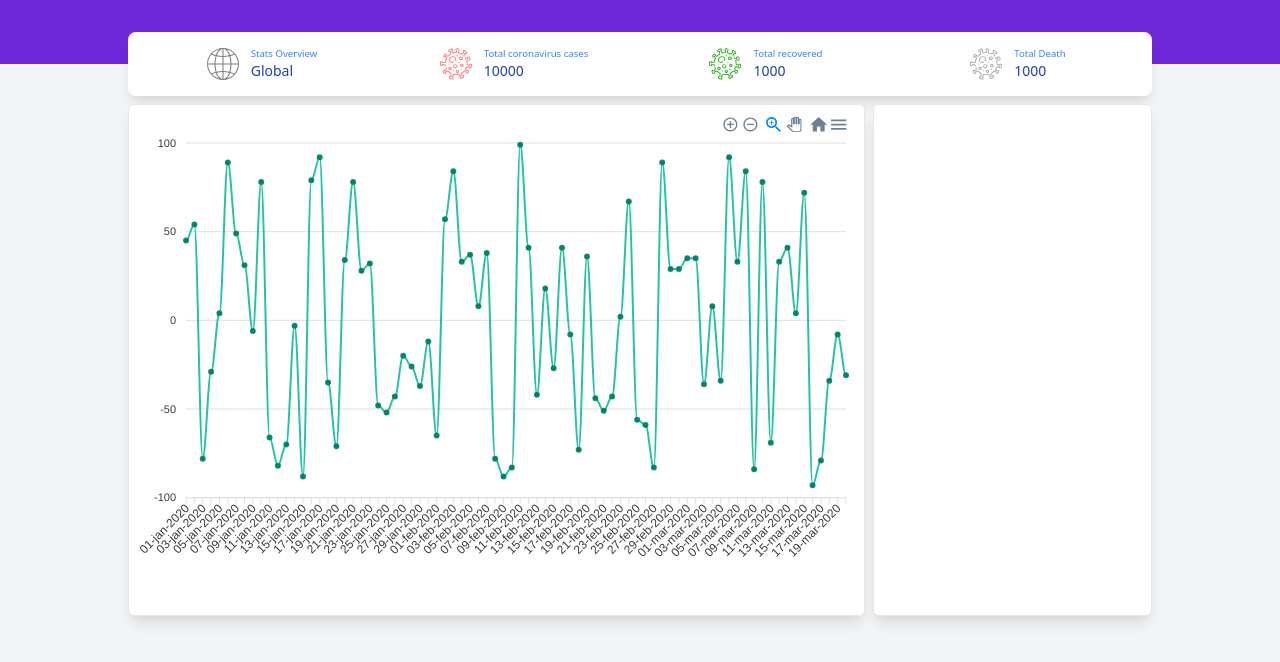
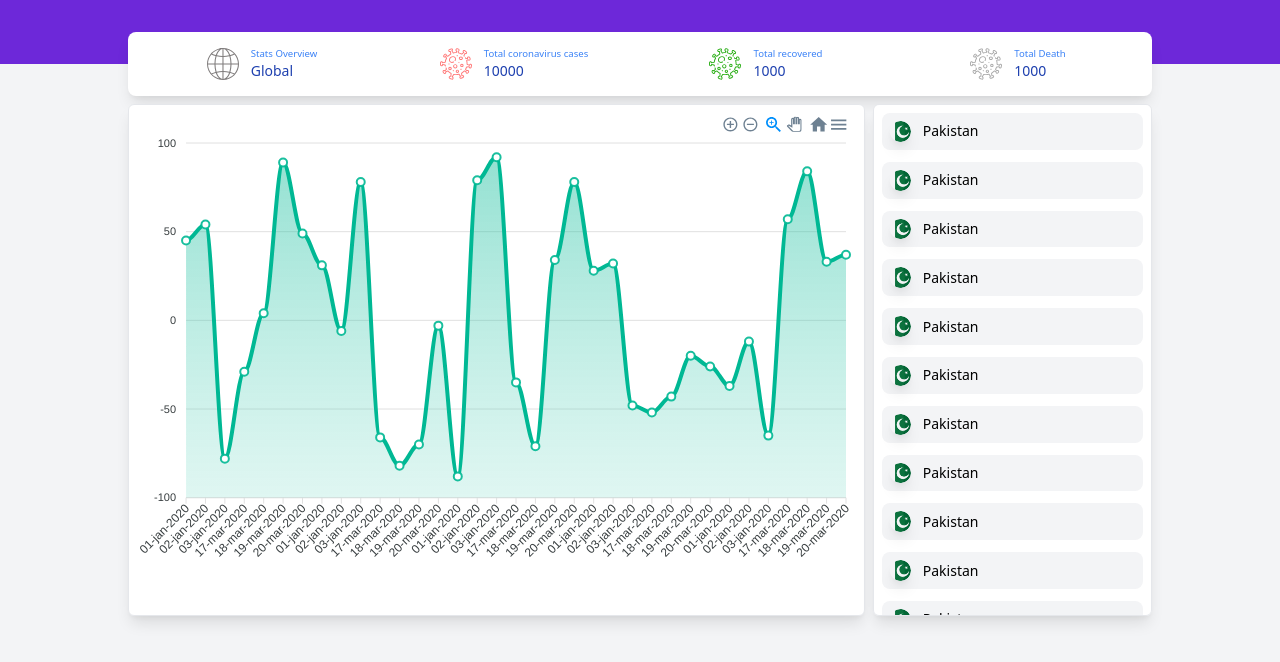
Before and after one commit to izaanjahangir/covid-tracker-reactjs, a React (Create React App) app: page / in a window 1280 px wide. Shown: the top 662 px of the page. Built offline with nearby package versions, Linux system fonts and the light colour scheme.

Commit message:
added basic UI for country selector

```diff
--- /dev/null
+++ b/src/components/CountryItem/index.js
@@ -0,0 +1,26 @@
+import pakistanFlag from "../../assets/icons/pakistan.svg";
+import "./style.css";
+
+function CountryItem(props) {
+  return (
+    <div
+      className={
+        "my-3 cursor-pointer bg-gray-100 hover:bg-gray-200 rounded-lg w-full py-2 px-2 flex items-center " +
+        props.className
+      }
+    >
+      <img
+        className="shadow-lg country-item-icon"
+        alt="flag"
+        src={pakistanFlag}
+      />
+      <p className="ml-3 text-sm">Pakistan</p>
+    </div>
+  );
+}
+
+CountryItem.defaultProps = {
+  className: "",
+};
+
+export default CountryItem;
--- /dev/null
+++ b/src/components/CountryItem/style.css
@@ -0,0 +1,5 @@
+.country-item-icon {
+  width: 1.3rem;
+  height: 1.3rem;
+  border-radius: 1.3rem;
+}
--- a/src/components/LineGraph/index.js
+++ b/src/components/LineGraph/index.js
@@ -10,103 +10,65 @@ const GRAPH_OPTIONS = {
     stroke: {
       curve: "smooth",
       lineCap: "round",
-      width: 2,
+      width: 4,
       dashArray: 0,
     },
-
+    fill: {
+      type: "gradient",
+    },
     markers: {
-      size: 2,
-      colors: ["#008369"],
-      strokeColors: ["#008369"],
-      shape: "circle",
+      size: 4,
+      colors: ["#ffffff"],
+      strokeColor: "#00b894",
+      strokeWidth: 2,
+    },
+    tooltip: {
+      theme: "dark",
+    },
+    dataLabels: {
+      enabled: false,
     },
     plotOptions: {
       area: {
-        fillTo: "origin",
+        fillTo: "end",
       },
     },
     chart: {
       id: "basic-bar",
-
     },
     xaxis: {
       categories: [
         "01-jan-2020",
         "02-jan-2020",
         "03-jan-2020",
-        "04-jan-2020",
-        "05-jan-2020",
-        "06-jan-2020",
-        "07-jan-2020",
-        "08-jan-2020",
-        "09-jan-2020",
-        "10-jan-2020",
-        "11-jan-2020",
-        "12-jan-2020",
-        "13-jan-2020",
-        "14-jan-2020",
-        "15-jan-2020",
-        "16-jan-2020",
-        "17-jan-2020",
-        "18-jan-2020",
-        "19-jan-2020",
-        "20-jan-2020",
-        "21-jan-2020",
-        "22-jan-2020",
-        "23-jan-2020",
-        "24-jan-2020",
-        "25-jan-2020",
-        "26-jan-2020",
-        "27-jan-2020",
-        "28-jan-2020",
-        "29-jan-2020",
-        "30-jan-2020",
-        "01-feb-2020",
-        "02-feb-2020",
-        "03-feb-2020",
-        "04-feb-2020",
-        "05-feb-2020",
-        "06-feb-2020",
-        "07-feb-2020",
-        "08-feb-2020",
-        "09-feb-2020",
-        "10-feb-2020",
-        "11-feb-2020",
-        "12-feb-2020",
-        "13-feb-2020",
-        "14-feb-2020",
-        "15-feb-2020",
-        "16-feb-2020",
-        "17-feb-2020",
-        "18-feb-2020",
-        "19-feb-2020",
-        "20-feb-2020",
-        "21-feb-2020",
-        "22-feb-2020",
-        "23-feb-2020",
-        "24-feb-2020",
-        "25-feb-2020",
-        "26-feb-2020",
-        "27-feb-2020",
-        "28-feb-2020",
-        "29-feb-2020",
-        "30-feb-2020",
-        "01-mar-2020",
-        "02-mar-2020",
-        "03-mar-2020",
-        "04-mar-2020",
-        "05-mar-2020",
-        "06-mar-2020",
-        "07-mar-2020",
-        "08-mar-2020",
-        "09-mar-2020",
-        "10-mar-2020",
-        "11-mar-2020",
-        "12-mar-2020",
-        "13-mar-2020",
-        "14-mar-2020",
-        "15-mar-2020",
-        "16-mar-2020",
+        "17-mar-2020",
+        "18-mar-2020",
+        "19-mar-2020",
+        "20-mar-2020",
+        "01-jan-2020",
+        "02-jan-2020",
+        "03-jan-2020",
+        "17-mar-2020",
+        "18-mar-2020",
+        "19-mar-2020",
+        "20-mar-2020",
+        "01-jan-2020",
+        "02-jan-2020",
+        "03-jan-2020",
+        "17-mar-2020",
+        "18-mar-2020",
+        "19-mar-2020",
+        "20-mar-2020",
+        "01-jan-2020",
+        "02-jan-2020",
+        "03-jan-2020",
+        "17-mar-2020",
+        "18-mar-2020",
+        "19-mar-2020",
+        "20-mar-2020",
+        "01-jan-2020",
+        "02-jan-2020",
+        "03-jan-2020",
         "17-mar-2020",
         "18-mar-2020",
         "19-mar-2020",
@@ -117,7 +79,7 @@ const GRAPH_OPTIONS = {
   series: [
     {
       name: "series-1",
-      data: new Array(80).fill(0).map((_) => randonNumber(-100, 100)),
+      data: new Array(35).fill(0).map((_) => randonNumber(-100, 100)),
     },
   ],
 };
@@ -128,7 +90,7 @@ function LineGraph() {
       <Chart
         options={GRAPH_OPTIONS.options}
         series={GRAPH_OPTIONS.series}
-        type="line"
+        type="area"
         width="100%"
         height="480px"
       />
--- a/src/screens/Home/index.js
+++ b/src/screens/Home/index.js
@@ -1,6 +1,7 @@
 import StatsOverview from "../../components/StatsOverview";
 import Background from "../../components/Background";
 import LineGraph from "../../components/LineGraph";
+import CountryItem from "../../components/CountryItem";
 import "./style.css";
 
 function Home() {
@@ -9,11 +10,42 @@ function Home() {
       <div id="main-container" className="mx-auto container h-full">
         <div className="mx-auto max-w-5xl">
           <StatsOverview />
-          <div className="mt-2 flex mx-4 sm:mx-0">
+          <div className="mt-2 flex flex-col mx-4 sm:mx-0 md:flex-row">
             <div className="line-graph-main-container mr-2">
               <LineGraph />
             </div>
-            <div className="select-location-main-container"></div>
+            <div className="select-location-main-container mt-2 md:mt-0">
+              <CountryItem className="mt-0" />
+              <CountryItem />
+              <CountryItem />
+              <CountryItem />
+              <CountryItem />
+              <CountryItem />
+              <CountryItem />
+              <CountryItem />
+              <CountryItem />
+              <CountryItem />
+              <CountryItem />
+              <CountryItem />
+              <CountryItem />
+              <CountryItem />
+              <CountryItem />
+              <CountryItem />
+              <CountryItem />
+              <CountryItem />
+              <CountryItem />
+              <CountryItem />
+              <CountryItem />
+              <CountryItem />
+              <CountryItem />
+              <CountryItem />
+              <CountryItem />
+              <CountryItem />
+              <CountryItem />
+              <CountryItem />
+              <CountryItem />
+              <CountryItem className="mb-0" />
+            </div>
           </div>
         </div>
       </div>
--- a/src/screens/Home/style.css
+++ b/src/screens/Home/style.css
@@ -20,7 +20,9 @@
   @apply p-2;
   @apply shadow-lg;
   @apply border;
-  @apply w-96;
+  @apply w-full;
+  @apply md:w-96;
 
   height: 32rem;
+  overflow-y: auto;
 }
```
Also changed, not shown: src/assets/icons/pakistan.svg (added).
